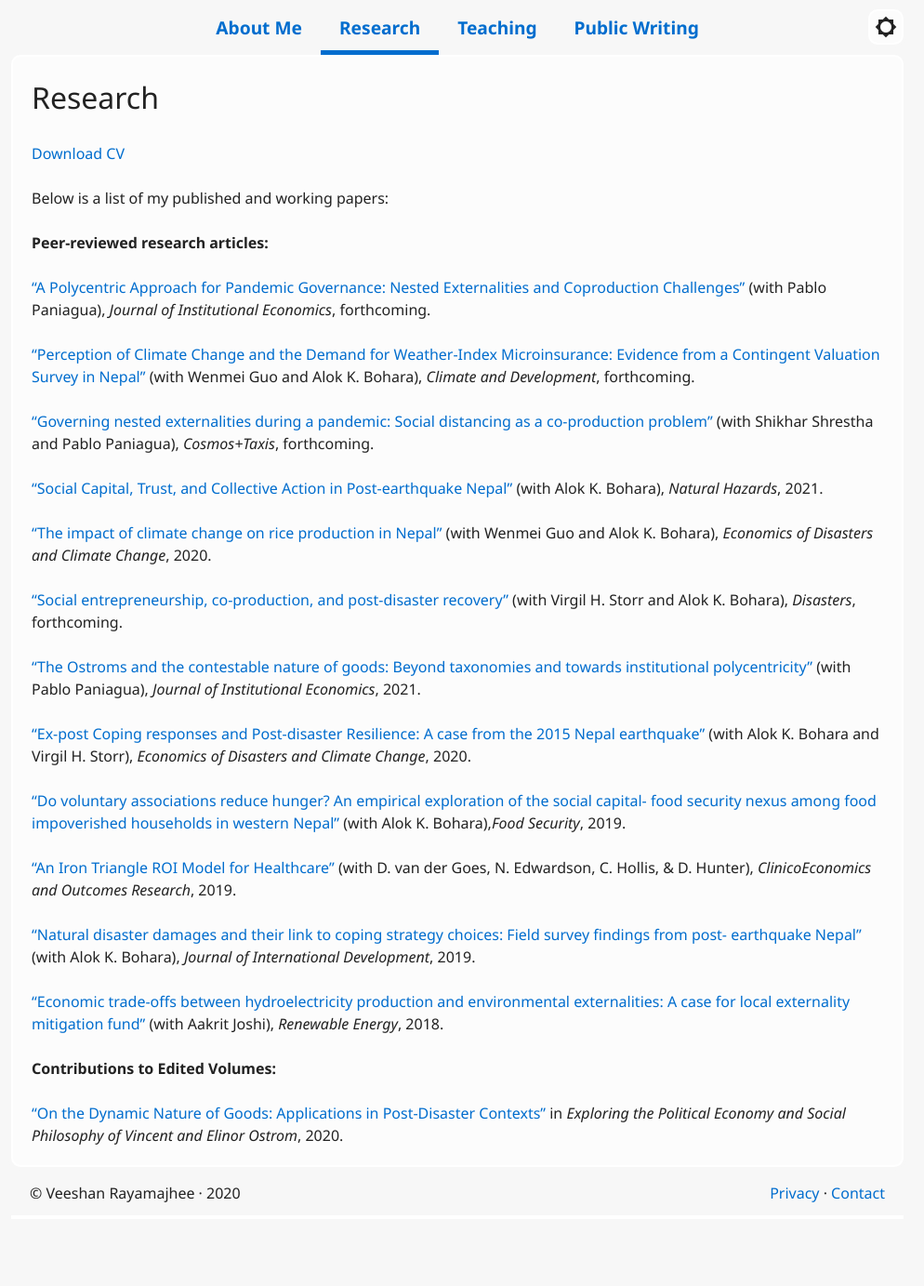
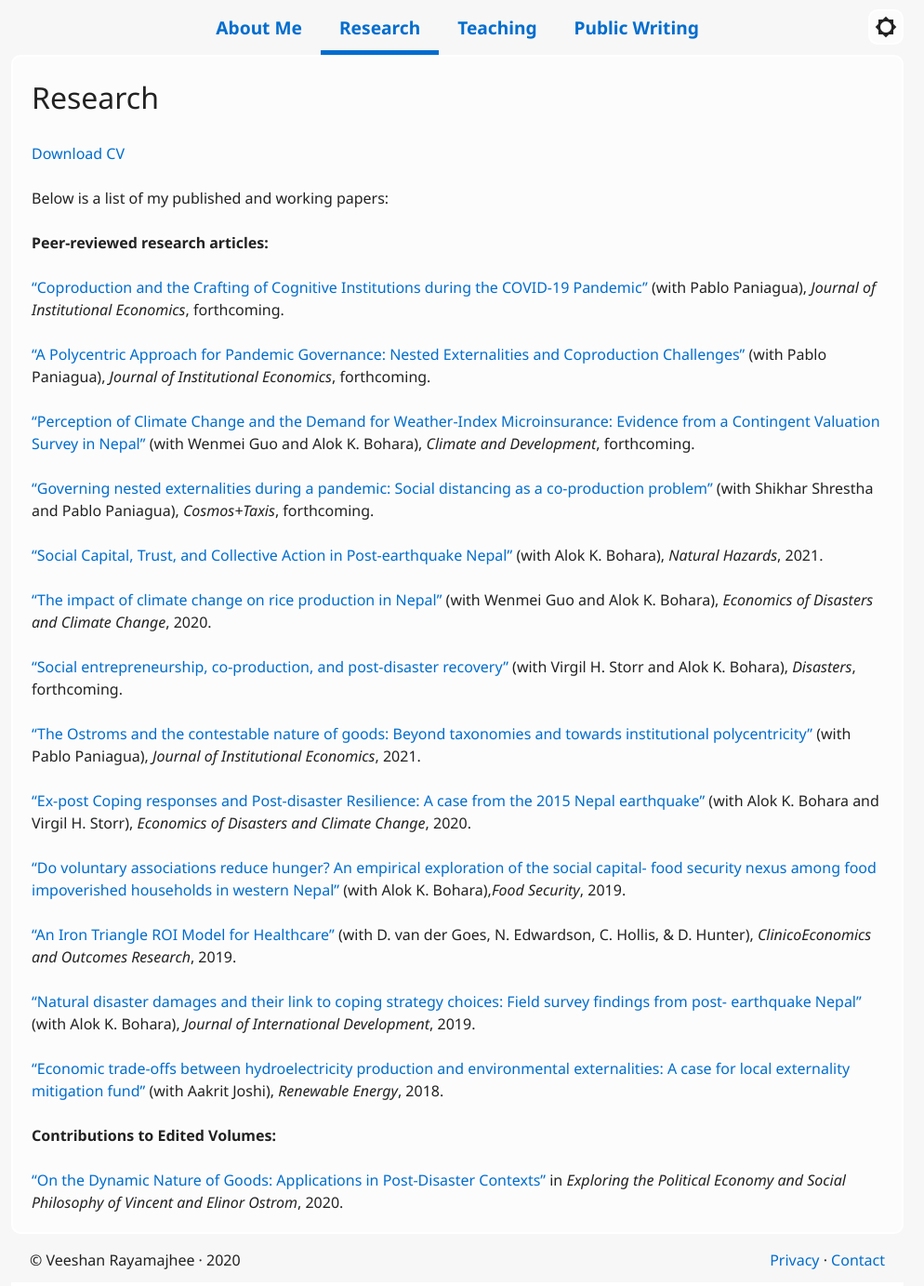
Before and after one commit to veeshanr/veeshanr.github.io, a Jekyll site: the page built from pages/research.md, in a window 1280 px wide. Shown: the whole page at 93% size, without its empty margins (148-1142 px from the left). Built offline with Jekyll 4.4.1, drawn with Linux system fonts in a browser that asks for light colours; before the commit the page ends 1311 px from its top, so only the background shows below that; some of the changed lines change nothing that is shown.

Commit message:
Update research.md

```diff
--- a/pages/research.md
+++ b/pages/research.md
@@ -10,6 +10,8 @@ title: Research
 Below is a list of my published and working papers:
 
 **Peer-reviewed research articles:**
+
+[“Coproduction and the Crafting of Cognitive Institutions during the COVID-19 Pandemic”] [14] (with Pablo Paniagua), *Journal of Institutional Economics*, forthcoming.
 
 [“A Polycentric Approach for Pandemic Governance: Nested Externalities and Coproduction Challenges”] [13] (with Pablo Paniagua), *Journal of Institutional Economics*, forthcoming.
 
@@ -53,4 +55,5 @@ Below is a list of my published and working papers:
 [10]: https://doi.org/10.1007/s11069-020-04363-4
 [11]: https://cosmosandtaxis.files.wordpress.com/2021/05/rayamajhee_et_al_ct_vol9_iss_5_6.pdf
 [12]: https://doi.org/10.1080/17565529.2021.1949574
-[13]: https://www.cambridge.org/core/journals/journal-of-institutional-economics
+[13]: https://doi.org/10.1017/S1744137421000795
+[14]: https://www.cambridge.org/core/journals/journal-of-institutional-economics
```
